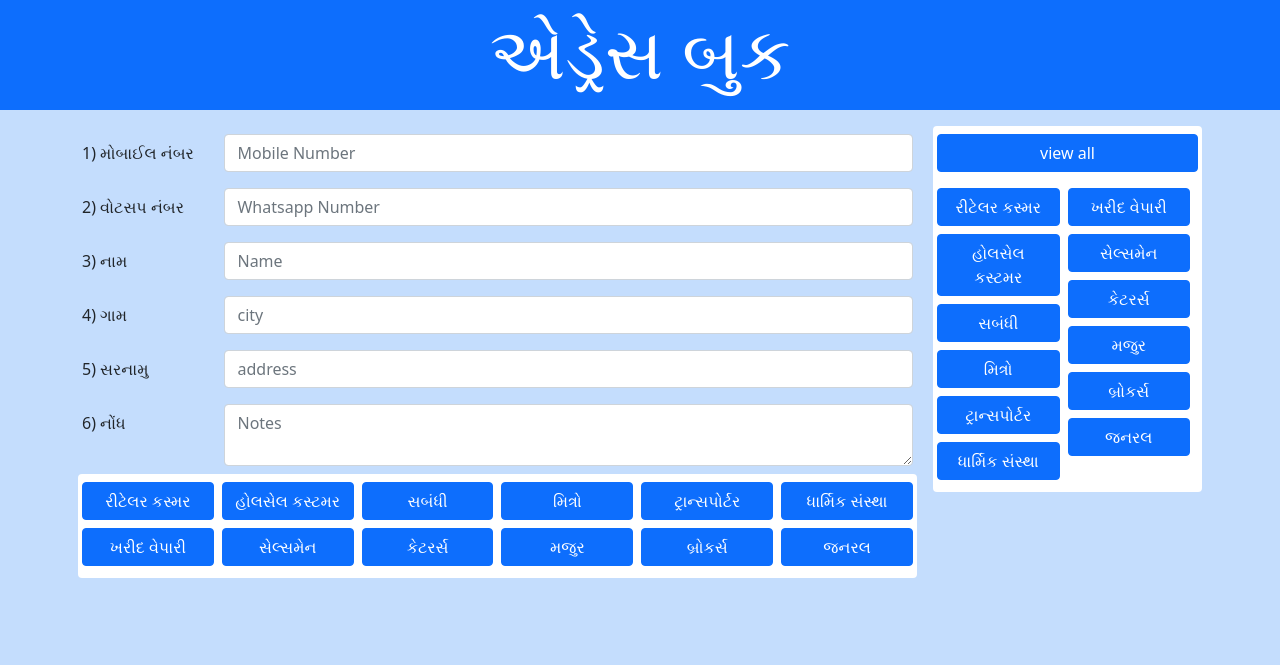
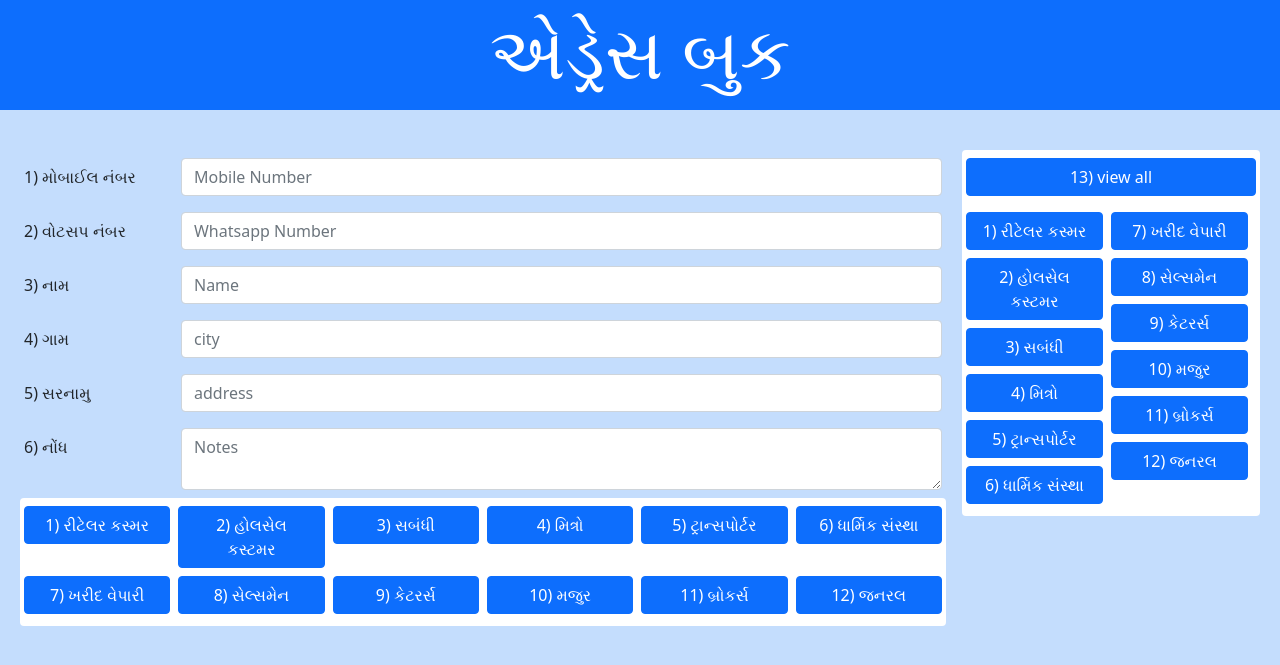
Before and after one commit to atararushi001/excepexportproject, a PHP site: page / in a window 1280 px wide. Shown: the top 665 px of the page. Run offline with PHP 8.4, Linux system fonts and the light colour scheme.

Commit message:
cityupdate

```diff
--- a/index.php
+++ b/index.php
@@ -5,13 +5,16 @@
   <link
     href="https://cdn.jsdelivr.net/npm/bootstrap@5.1.3/dist/css/bootstrap.min.css"
     rel="stylesheet" />
-    <style>
+  <style>
     body {
-      background-color: #006ff83b; /* Light goldenrod color */
+      background-color: #006ff83b;
+      /* Light goldenrod color */
     }
-    input{
+
+    input {
       background-color: white;
     }
+
   </style>
 </head>
 
@@ -22,7 +25,7 @@
       <h2 class="display-2">એડ્રેસ બુક </h2>
     </div>
   </section>
-  <div class="container my-4">
+  <div class="p-4 my-4">
     <div class="row">
       <div class="col-md-9">
         <form id="form" method="POST">
@@ -57,8 +60,7 @@
                 type="text"
                 placeholder="Name"
                 name="clientname"
-                required
-                />
+                required />
             </div>
           </div>
 
@@ -70,8 +72,7 @@
                 type="text"
                 placeholder="city"
                 name="city"
-                required
-                />
+                required />
             </div>
           </div>
 
@@ -104,62 +105,62 @@
           <div class="row g-2" style="background-color: white; padding-bottom: .70rem; border-radius: .25rem;">
             <div class="col-6 col-md-2">
               <button class="btn btn-primary w-100 submit-button" type="button" data-category="રીટેલર કસ્મર">
-               રીટેલર કસ્મર
+                1) રીટેલર કસ્મર
               </button>
             </div>
             <div class="col-6 col-md-2">
               <button class="btn btn-primary w-100 submit-button" type="button" data-category=" હોલસેલ કસ્ટમર">
-              હોલસેલ કસ્ટમર
+                2) હોલસેલ કસ્ટમર
               </button>
             </div>
             <div class="col-6 col-md-2">
               <button class="btn btn-primary w-100 submit-button" type="button" data-category="સબંધી">
-                સબંધી
+                3) સબંધી
               </button>
             </div>
             <div class="col-6 col-md-2">
               <button class="btn btn-primary w-100 submit-button" type="button" data-category="મિત્રો">
-              મિત્રો
+                4) મિત્રો
               </button>
             </div>
             <div class="col-6 col-md-2">
               <button class="btn btn-primary w-100 submit-button" type="button" data-category="ટ્રાન્સપોર્ટર">
-              ટ્રાન્સપોર્ટર
+                5) ટ્રાન્સપોર્ટર
               </button>
             </div>
             <div class="col-6 col-md-2">
               <button class="btn btn-primary w-100 submit-button" type="button" data-category="ધાર્મિક સંસ્થા">
-              ધાર્મિક સંસ્થા
+                6) ધાર્મિક સંસ્થા
               </button>
             </div>
             <div class="col-6 col-md-2">
               <button class="btn btn-primary w-100 submit-button" type="button" data-category="ખરીદ વેપારી">
-                ખરીદ વેપારી
+                7) ખરીદ વેપારી
               </button>
             </div>
             <div class="col-6 col-md-2">
               <button class="btn btn-primary w-100 submit-button" type="button" data-category="સેલ્સમેન">
-                સેલ્સમેન
+                8) સેલ્સમેન
               </button>
             </div>
             <div class="col-6 col-md-2">
               <button class="btn btn-primary w-100 submit-button" type="button" data-category="કેટરર્સ">
-              કેટરર્સ
+                9) કેટરર્સ
               </button>
             </div>
             <div class="col-6 col-md-2">
               <button class="btn btn-primary w-100 submit-button" type="button" data-category="મજુર">
-              મજુર
+                10) મજુર
               </button>
             </div>
             <div class="col-6 col-md-2">
               <button class="btn btn-primary w-100 submit-button" type="button" data-category="બ્રોકર્સ">
-              બ્રોકર્સ
+                11) બ્રોકર્સ
               </button>
             </div>
             <div class="col-6 col-md-2">
               <button class="btn btn-primary w-100 submit-button" type="button" data-category="જનરલ">
-              જનરલ
+                12) જનરલ
               </button>
             </div>
           </div>
@@ -169,7 +170,7 @@
         <div class="row g-2" style="background-color: white; padding-bottom: .70rem; border-radius: .25rem;">
           <div class="col-12">
             <button class="btn btn-primary w-100" type="button" onclick="window.location.href='cetagory-list-data.php'">
-              view all
+              13) view all
             </button>
           </div>
           <div class="row g-2">
@@ -177,32 +178,32 @@
               <div class="row g-2">
                 <div class="col-12">
                   <button class="btn btn-primary w-100" type="button" onclick="window.location.href='cetagory-list-data.php?category=રીટેલર%20કસ્મર'">
-                  રીટેલર કસ્મર
+                    1) રીટેલર કસ્મર
                   </button>
                 </div>
                 <div class="col-12">
                   <button class="btn btn-primary w-100" type="button" onclick="window.location.href='cetagory-list-data.php?category=હોલસેલ%20કસ્ટમર'">
-                  હોલસેલ કસ્ટમર
+                    2) હોલસેલ કસ્ટમર
                   </button>
                 </div>
                 <div class="col-12">
                   <button class="btn btn-primary w-100" type="button" onclick="window.location.href='cetagory-list-data.php?category=સબંધી'">
-                    સબંધી
+                    3) સબંધી
                   </button>
                 </div>
                 <div class="col-12">
                   <button class="btn btn-primary w-100" type="button" onclick="window.location.href='cetagory-list-data.php?category=મિત્રો'">
-                  મિત્રો
+                    4) મિત્રો
                   </button>
                 </div>
                 <div class="col-12">
                   <button class="btn btn-primary w-100" type="button" onclick="window.location.href='cetagory-list-data.php?category=ટ્રાન્સપોર્ટર'">
-                  ટ્રાન્સપોર્ટર
+                    5) ટ્રાન્સપોર્ટર
                   </button>
                 </div>
                 <div class="col-12">
                   <button class="btn btn-primary w-100" type="button" onclick="window.location.href='cetagory-list-data.php?category=ધાર્મિક%20+%20સંસ્થા'">
-                  ધાર્મિક સંસ્થા
+                    6) ધાર્મિક સંસ્થા
                   </button>
                 </div>
               </div>
@@ -211,32 +212,32 @@
               <div class="row g-2">
                 <div class="col-12">
                   <button class="btn btn-primary w-100" type="button" onclick="window.location.href='cetagory-list-data.php?category=ખરીદ%20વેપારી'">
-                    ખરીદ વેપારી
+                    7) ખરીદ વેપારી
                   </button>
                 </div>
                 <div class="col-12">
                   <button class="btn btn-primary w-100" type="button" onclick="window.location.href='cetagory-list-data.php?category=સેલ્સમેન'">
-                    સેલ્સમેન
+                    8) સેલ્સમેન
                   </button>
                 </div>
                 <div class="col-12">
                   <button class="btn btn-primary w-100" type="button" onclick="window.location.href='cetagory-list-data.php?category=કેટરર્સ'">
-                  કેટરર્સ
+                    9) કેટરર્સ
                   </button>
                 </div>
                 <div class="col-12">
                   <button class="btn btn-primary w-100" type="button" onclick="window.location.href='cetagory-list-data.php?category=મજુર'">
-                  મજુર
+                    10) મજુર
                   </button>
                 </div>
                 <div class="col-12">
                   <button class="btn btn-primary w-100" type="button" onclick="window.location.href='cetagory-list-data.php?category=બ્રોકર્સ'">
-                  બ્રોકર્સ
+                    11) બ્રોકર્સ
                   </button>
                 </div>
                 <div class="col-12">
                   <button class="btn btn-primary w-100" type="button" onclick="window.location.href='cetagory-list-data.php?category=જનરલ'">
-                  જનરલ
+                    12) જનરલ
                   </button>
                 </div>
               </div>
@@ -356,6 +357,7 @@
             });
           });
       }
+
       function validateForm() {
         var form = document.getElementById("form");
         if (form.checkValidity() === false) {
```
Also changed, not shown: cetagory-list-data.php (+55 -36 lines), edit.php (+28 -29 lines), include/function.php (+4 -3 lines).
